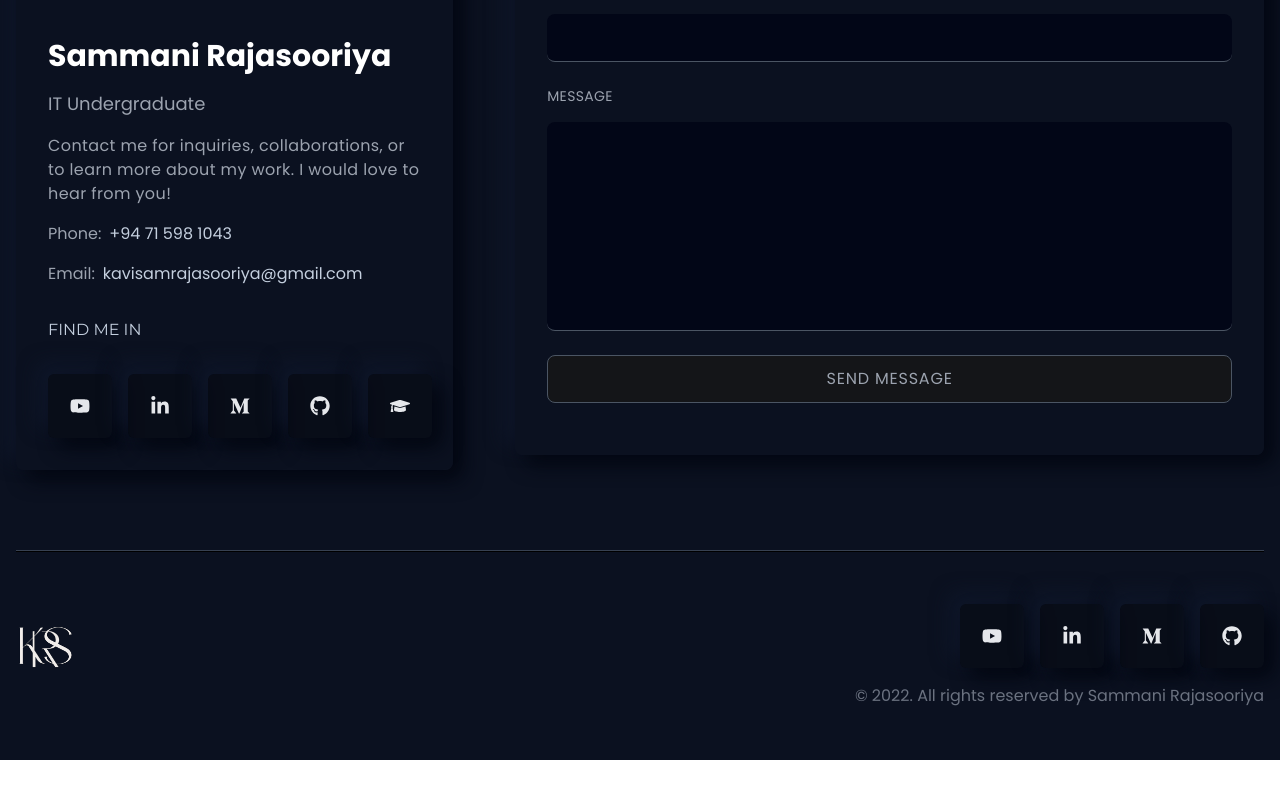
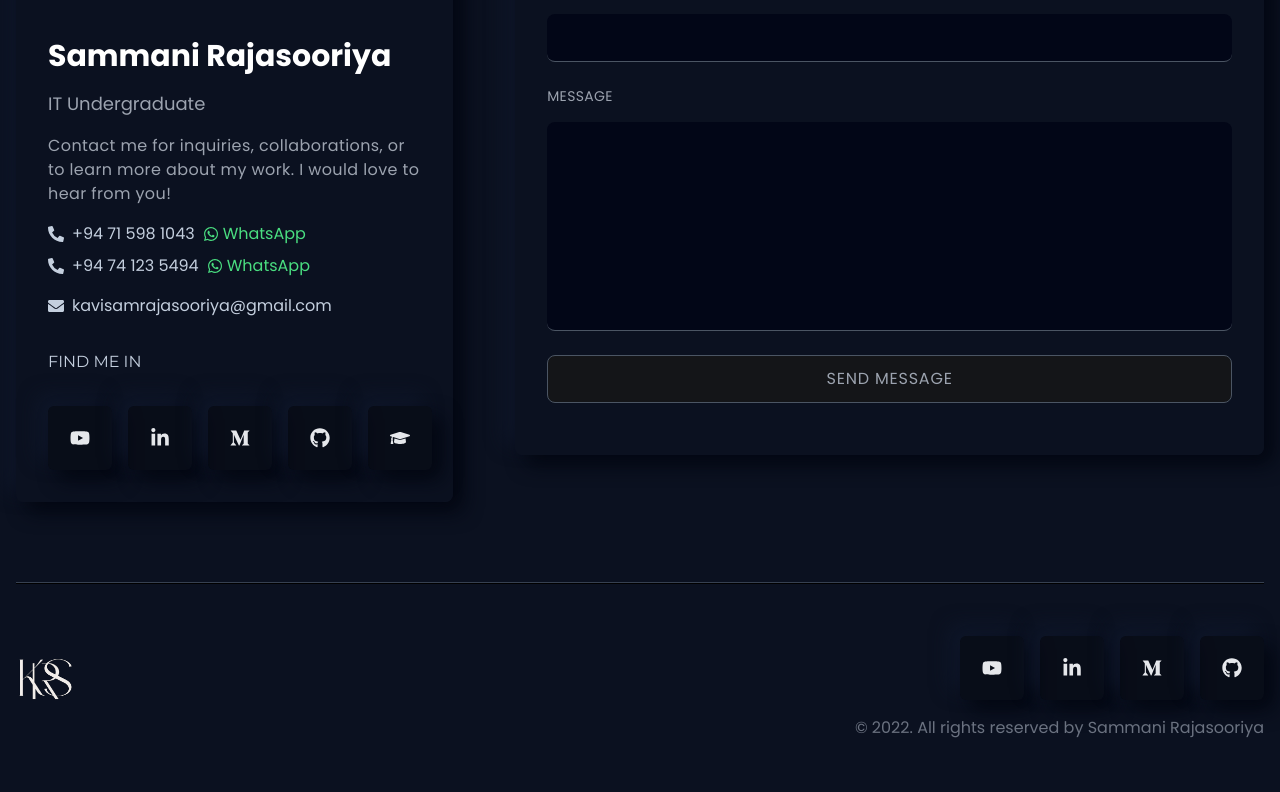
Before and after one commit to sammani21/sammaniRajasooriya-portfoliosite, a React (Vite) app: page / in a window 1280 px wide. Shown: the part 5262-6054 px from the top of the page. Before the commit the page ends 6022 px from the top, so only its background shows below. Built offline with nearby package versions, Linux system fonts and the light colour scheme.

Commit message:
Enhance ContactLeft component with additional contact methods and improved accessibility

```diff
--- a/src/components/ContactLeft.tsx
+++ b/src/components/ContactLeft.tsx
@@ -1,4 +1,13 @@
-import { FaMediumM, FaGithub, FaYoutube, FaLinkedinIn, FaGraduationCap } from "react-icons/fa";
+import {
+  FaMediumM,
+  FaGithub,
+  FaYoutube,
+  FaLinkedinIn,
+  FaGraduationCap,
+  FaPhoneAlt,
+  FaWhatsapp,
+  FaEnvelope,
+} from "react-icons/fa";
 import { contactImg } from "../assets";
 
 const ContactLeft = () => {
@@ -9,54 +18,85 @@ const ContactLeft = () => {
         src={contactImg}
         alt="contactImg"
       />
+
       <div className="flex flex-col gap-4">
         <h3 className="text-3xl font-bold text-white">Sammani Rajasooriya</h3>
-        <p className="text-lg font-normal text-gray-400">
-          IT Undergraduate
-        </p>
+        <p className="text-lg font-normal text-gray-400">IT Undergraduate</p>
         <p className="text-base text-gray-400 tracking-wide">
           Contact me for inquiries, collaborations, or to learn more about my work. I would love to hear from you!
         </p>
-        <p className="text-base text-gray-400 flex items-center gap-2">
-          Phone: <span className="text-lightText">+94 71 598 1043</span>
-        </p>
-        <p className="text-base text-gray-400 flex items-center gap-2">
-          Email: <span className="text-lightText">kavisamrajasooriya@gmail.com</span>
-        </p>
+
+        <div className="text-base text-gray-400 flex flex-col gap-2">
+          <div className="flex items-center gap-2">
+            <FaPhoneAlt className="text-lightText" />
+            <a href="tel:+94715981043" className="text-lightText hover:underline">
+              +94 71 598 1043
+            </a>
+            <a
+              href="https://wa.me/94715981043"
+              target="_blank"
+              rel="noopener noreferrer"
+              className="text-green-400 hover:underline flex items-center gap-1"
+            >
+              <FaWhatsapp /> WhatsApp
+            </a>
+          </div>
+          <div className="flex items-center gap-2">
+            <FaPhoneAlt className="text-lightText" />
+            <a href="tel:+94741235494" className="text-lightText hover:underline">
+              +94 74 123 5494
+            </a>
+            <a
+              href="https://wa.me/94741235494"
+              target="_blank"
+              rel="noopener noreferrer"
+              className="text-green-400 hover:underline flex items-center gap-1"
+            >
+              <FaWhatsapp /> WhatsApp
+            </a>
+          </div>
+        </div>
+
+        <div className="flex items-center gap-2 text-base text-gray-400">
+          <FaEnvelope className="text-lightText" />
+          <a
+            href="mailto:kavisamrajasooriya@gmail.com"
+            className="text-lightText hover:underline"
+          >
+            kavisamrajasooriya@gmail.com
+          </a>
+        </div>
       </div>
+
       <div className="flex flex-col gap-4">
-        <h2 className="text-base uppercase font-titleFont mb-4">Find me in </h2>
-        <div className="flex gap-4">
-          <a href="http://www.youtube.com/@kavindhyasammanirajasooriy8629" target="_blank">
+        <h2 className="text-base uppercase font-titleFont mb-4">Find me in</h2>
+        <div className="flex gap-4 text-xl text-lightText">
+          <a href="http://www.youtube.com/@kavindhyasammanirajasooriy8629" target="_blank" rel="noopener noreferrer">
             <span className="bannerIcon">
               <FaYoutube />
             </span>
           </a>
-          <a
-            href="https://www.linkedin.com/in/kavindhya-sammani-rajasooriya-220188268/"
-            target="_blank"
-          >
+          <a href="https://www.linkedin.com/in/kavindhya-sammani-rajasooriya-220188268/" target="_blank" rel="noopener noreferrer">
             <span className="bannerIcon">
               <FaLinkedinIn />
             </span>
           </a>
-          <a href="https://medium.com/@KavindhyaSammani" target="_blank">
+          <a href="https://medium.com/@KavindhyaSammani" target="_blank" rel="noopener noreferrer">
             <span className="bannerIcon">
               <FaMediumM />
             </span>
           </a>
-          <a href="https://github.com/sammani21" target="_blank">
+          <a href="https://github.com/sammani21" target="_blank" rel="noopener noreferrer">
             <span className="bannerIcon">
               <FaGithub />
             </span>
           </a>
-          <a href="https://www.coursera.org/learner/kavindhyasammanirajasooriya" target="_blank">
+          <a href="https://www.coursera.org/learner/kavindhyasammanirajasooriya" target="_blank" rel="noopener noreferrer">
             <span className="bannerIcon">
               <FaGraduationCap />
             </span>
           </a>
         </div>
-
       </div>
     </div>
   );
```
